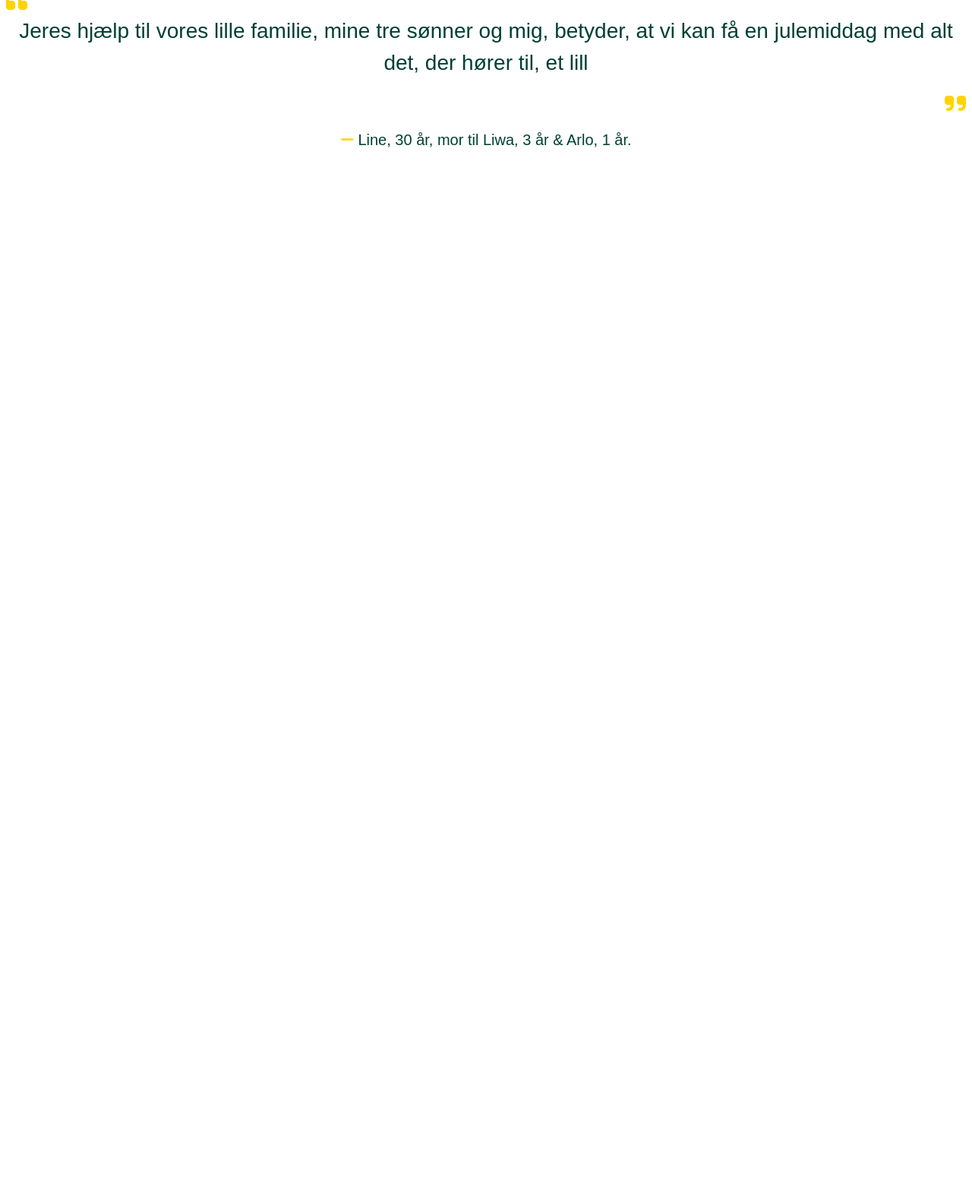
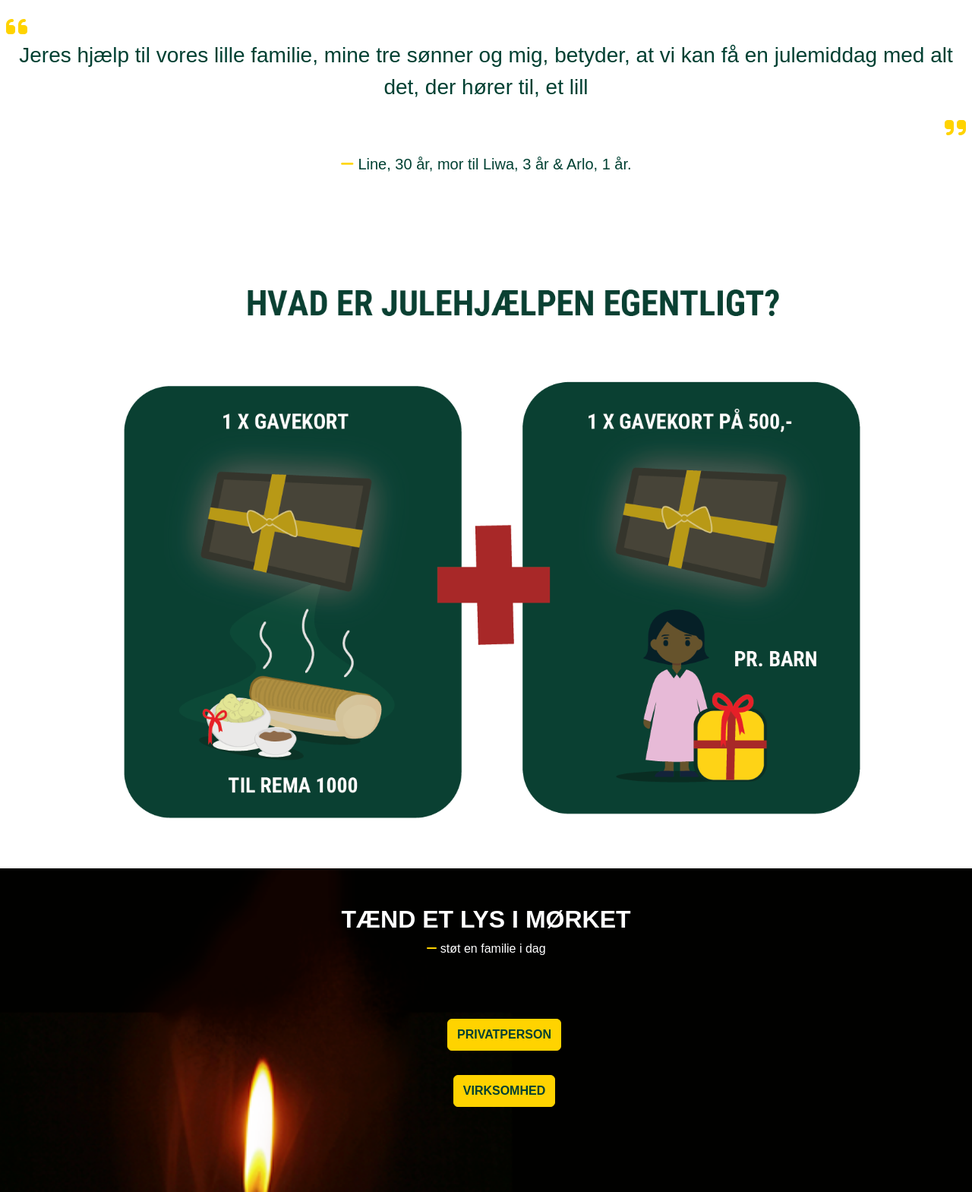
Before and after one commit to sofiepiszczek/Julehjaelp, a PHP site: page / in a window 1280 px wide. Shown: the part 2320-3889 px from the top of the page at 76% size. Before the commit the page ends 2514 px from the top, so only its background shows below. Run offline with PHP 8.4, Linux system fonts and the light colour scheme; style sheets or scripts are compiled from the project's sources; some libraries are stand-ins or nearby versions; some web fonts are replaced.

Commit message:
lys, cover

```diff
--- a/css/styles.scss
+++ b/css/styles.scss
@@ -51,3 +51,11 @@ p,.instru{
 }
 
 /*julekort*/
+
+.bgimg {
+	background-image: url("../images/lys.png");
+	height: auto;
+	width: 100vw;
+	background-size: cover;       // Billedet dækker hele baggrunden
+	background-position: center;  // Centrer billedet
+}
--- a/index.php
+++ b/index.php
@@ -57,7 +57,7 @@ require "settings/init.php";
                     <h2>NISSEN MED DET DELTE HJERTE</h2>
                     <p><i class="fa-solid fa-minus" style="color: #ffd300;"></i> en julekalender på 24 kapitler</p>
                 </div>
-                <div class="col-6">
+                <div class="col-6 p-3">
                     <img src="images/Bogomslag.png" class="img-fluid" alt="Bogomslag">
                 </div>
                 <div class="col-6 text-white py-4 fs-5">
@@ -85,9 +85,23 @@ require "settings/init.php";
             <div class="text-end"><i class="fa-solid fa-quote-right fa-2xl py-3" style="color: #ffd300;"></i></div>
             <p class="text-center text-darkgreen fs-5 p-3"><i class="fa-solid fa-minus" style="color: #ffd300;"></i> Line, 30 år, mor til Liwa, 3 år & Arlo, 1 år.</p>
         </div>
-        <div class="col-12">
-            <img src="" alt="">
+        <div class="col-12 container-fluid">
+            <img src="images/infografik1.png" alt="infografik" class="img-fluid">
         </div>
+        <div class="col-12 bgimg py-5 text-center text-white d-flex flex-column justify-content-center align-items-center">
+                <h2>TÆND ET LYS I MØRKET</h2>
+                <p><i class="fa-solid fa-minus" style="color: #ffd300;"></i> støt en familie i dag</p>
+            <div class="col-6 py-5 d-flex flex-column justify-content-center align-items-center">
+
+                <div class="btn btn-yellow text text-center py-2 my-3 ms-5">
+                    <a href="" class="text-decoration-none text-darkgreen">PRIVATPERSON</a>
+                </div>
+                <div class="btn btn-yellow text text-center py-2 my-3 ms-5">
+                    <a href="" class="text-decoration-none text-darkgreen">VIRKSOMHED</a>
+                </div>
+            </div>
+        </div>
+        <br><br><br><br><br><br><br><br><br><br><br><br><br><br><br>
     </div>
     </div>
 </div>
```
Also changed, not shown: images/lys.png (added), 1 other file.
